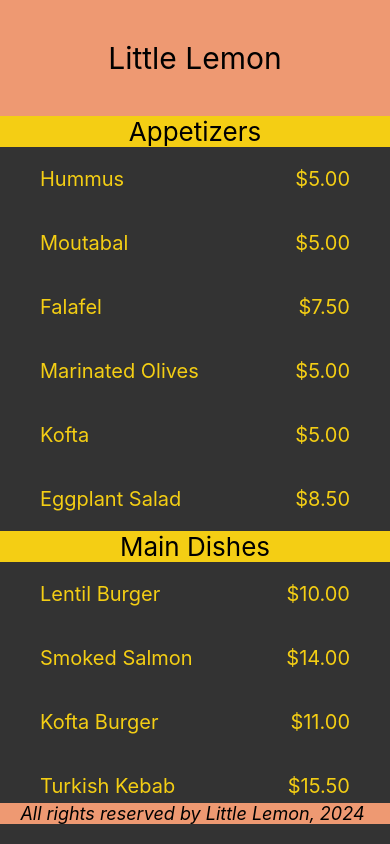
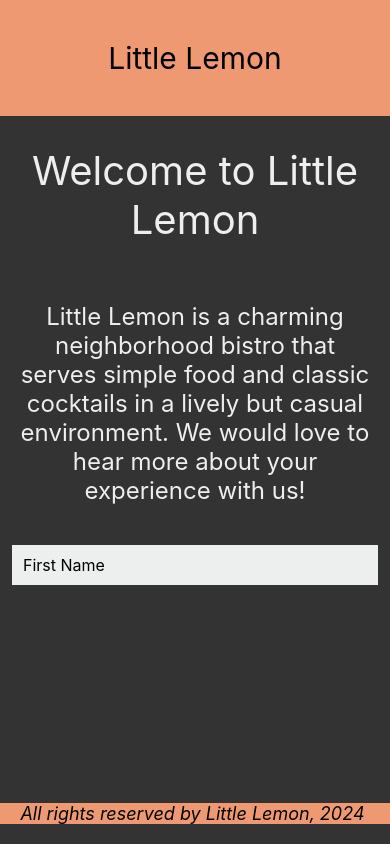
Before and after one commit to Shubham-Jaiswal-31/LittleLemon, a React Native app: screen / in a window 390 px wide. Built offline with nearby package versions, Linux system fonts and the light colour scheme.

Commit message:
Added input for user's first name

```diff
--- a/App.js
+++ b/App.js
@@ -2,7 +2,7 @@
 import * as React from "react";
 import LittleLemonHeader from "./components/LittleLemonHeader";
 import LittleLemonFooter from "./components/LittleLemonFooter";
-import MenuItems from './components/MenuItems';
+import MenuItems from "./components/MenuItems";
 import WelcomeScreen from "./WelcomeScreen";
 
 export default function App() {
@@ -10,7 +10,8 @@
 		<>
 			<View style={styles.container}>
 				<LittleLemonHeader />
-				<MenuItems />
+				{/* <MenuItems /> */}
+				<WelcomeScreen />
 			</View>
 			<View style={styles.footerContainer}>
 				<LittleLemonFooter />
--- a/WelcomeScreen.js
+++ b/WelcomeScreen.js
@@ -1,16 +1,39 @@
-import { Text, ScrollView, StyleSheet, FlatList } from "react-native";
-import * as React from "react";
+import {
+	StyleSheet,
+	Text,
+	TextInput,
+	ScrollView,
+	KeyboardAvoidingView,
+	Platform,
+} from "react-native";
+import React, { useState } from "react";
 
 export default function WelcomeScreen() {
+	const [firstName, onChangeFirstName] = useState("");
+
 	return (
-		<ScrollView indicatorStyle={"white"} style={styles.container}>
-			<Text style={styles.headerText}>Welcome to Little Lemon</Text>
-			<Text style={styles.regularText}>
-				Little Lemon is a charming neighborhood bistro that serves simple food
-				and classic cocktails in a lively but casual environment. We would love
-				to hear more about your experience with us!
-			</Text>
-		</ScrollView>
+		<KeyboardAvoidingView
+			style={styles.container}
+			behavior={Platform.OS == "ios" ? "padding" : "position"}
+		>
+			<ScrollView
+				indicatorStyle={"white"}
+				keyboardDismissMode="on-drag"
+			>
+				<Text style={styles.headerText}>Welcome to Little Lemon</Text>
+				<Text style={styles.regularText}>
+					Little Lemon is a charming neighborhood bistro that serves simple food
+					and classic cocktails in a lively but casual environment. We would
+					love to hear more about your experience with us!
+				</Text>
+				<TextInput
+					value={firstName}
+					onChangeText={onChangeFirstName}
+					style={styles.inputBox}
+					placeholder={"First Name"}
+				></TextInput>
+			</ScrollView>
+		</KeyboardAvoidingView>
 	);
 }
 
@@ -31,4 +54,13 @@
 		padding: 20,
 		color: "#EDEFEE",
 	},
+	inputBox: {
+		backgroundColor: "#EDEFEE",
+		padding: 10,
+		margin: 12,
+		height: 40,
+		borderWidth: 1,
+		fontSize: 16,
+		borderColor: "#EDEFEE",
+	},
 });
--- a/components/MenuItems.js
+++ b/components/MenuItems.js
@@ -1,52 +1,51 @@
 import { Text, StyleSheet, SectionList, View } from "react-native";
 import * as React from "react";
 
-
 const menuItemsToDisplay = [
 	{
-	  title: 'Appetizers',
+		title: "Appetizers",
 		data: [
-		{ name: 'Hummus', price: '$5.00' },
-		{ name: 'Moutabal', price: '$5.00' },
-		{ name: 'Falafel', price: '$7.50' },
-		{ name: 'Marinated Olives', price: '$5.00' },
-		{ name: 'Kofta', price: '$5.00' },
-		{ name: 'Eggplant Salad', price: '$8.50' },
+			{ name: "Hummus", price: "$5.00" },
+			{ name: "Moutabal", price: "$5.00" },
+			{ name: "Falafel", price: "$7.50" },
+			{ name: "Marinated Olives", price: "$5.00" },
+			{ name: "Kofta", price: "$5.00" },
+			{ name: "Eggplant Salad", price: "$8.50" },
 		],
 	},
 	{
-	  title: 'Main Dishes',
+		title: "Main Dishes",
 		data: [
-		{ name: 'Lentil Burger', price: '$10.00' },
-		{ name: 'Smoked Salmon', price: '$14.00' },
-		{ name: 'Kofta Burger', price: '$11.00' },
-		{ name: 'Turkish Kebab', price: '$15.50' },
+			{ name: "Lentil Burger", price: "$10.00" },
+			{ name: "Smoked Salmon", price: "$14.00" },
+			{ name: "Kofta Burger", price: "$11.00" },
+			{ name: "Turkish Kebab", price: "$15.50" },
 		],
 	},
 	{
-	  title: 'Sides',
+		title: "Sides",
 		data: [
-		{ name: 'Fries', price: '$3.00', id: '11K' },
-		{ name: 'Buttered Rice', price: '$3.00' },
-		{ name: 'Bread Sticks', price: '$3.00' },
-		{ name: 'Pita Pocket', price: '$3.00' },
-		{ name: 'Lentil Soup', price: '$3.75' },
-		{ name: 'Greek Salad', price: '$6.00' },
-		{ name: 'Rice Pilaf', price: '$4.00' },
+			{ name: "Fries", price: "$3.00", id: "11K" },
+			{ name: "Buttered Rice", price: "$3.00" },
+			{ name: "Bread Sticks", price: "$3.00" },
+			{ name: "Pita Pocket", price: "$3.00" },
+			{ name: "Lentil Soup", price: "$3.75" },
+			{ name: "Greek Salad", price: "$6.00" },
+			{ name: "Rice Pilaf", price: "$4.00" },
 		],
 	},
 	{
-	  title: 'Desserts',
+		title: "Desserts",
 		data: [
-		{ name: 'Baklava', price: '$3.00' },
-		{ name: 'Tartufo', price: '$3.00' },
-		{ name: 'Tiramisu', price: '$5.00' },
-		{ name: 'Panna Cotta', price: '$5.00' },
+			{ name: "Baklava", price: "$3.00" },
+			{ name: "Tartufo", price: "$3.00" },
+			{ name: "Tiramisu", price: "$5.00" },
+			{ name: "Panna Cotta", price: "$5.00" },
 		],
 	},
 ];
 
-const Item = ({name, price}) => (
+const Item = ({ name, price }) => (
 	<View style={menuStyles.innerContainer}>
 		<Text style={menuStyles.itemText}>{name}</Text>
 		<Text style={menuStyles.itemText}>{price}</Text>
@@ -54,9 +53,9 @@
 );
 
 const MenuItems = () => {
-    const renderItem = ({item}) => <Item name={item.name} price={item.price} />;
+	const renderItem = ({ item }) => <Item name={item.name} price={item.price} />;
 
-	const renderSectionHeader = ({section: {title}}) => (
+	const renderSectionHeader = ({ section: { title } }) => (
 		<View style={menuStyles.headerStyle}>
 			<Text style={menuStyles.sectionHeader}>{title}</Text>
 		</View>
@@ -75,26 +74,26 @@
 };
 
 const menuStyles = StyleSheet.create({
-    container: {flex: 1},
+	container: { flex: 1 },
 	innerContainer: {
 		paddingHorizontal: 40,
 		paddingVertical: 20,
-		flexDirection: 'row',
-        justifyContent: 'space-between'
+		flexDirection: "row",
+		justifyContent: "space-between",
 	},
 	itemText: {
-        color: '#F4CE14',
+		color: "#F4CE14",
 		fontSize: 20,
 	},
 	headerStyle: {
-		backgroundColor: '#F4CE14'
+		backgroundColor: "#F4CE14",
 	},
 	sectionHeader: {
-		color: 'black',
+		color: "black",
 		fontSize: 26,
-		flexWrap: 'wrap',
-		textAlign: 'center'
-	}
+		flexWrap: "wrap",
+		textAlign: "center",
+	},
 });
 
 export default MenuItems;
```
Lines whose indentation alone changed are shown as unchanged.
